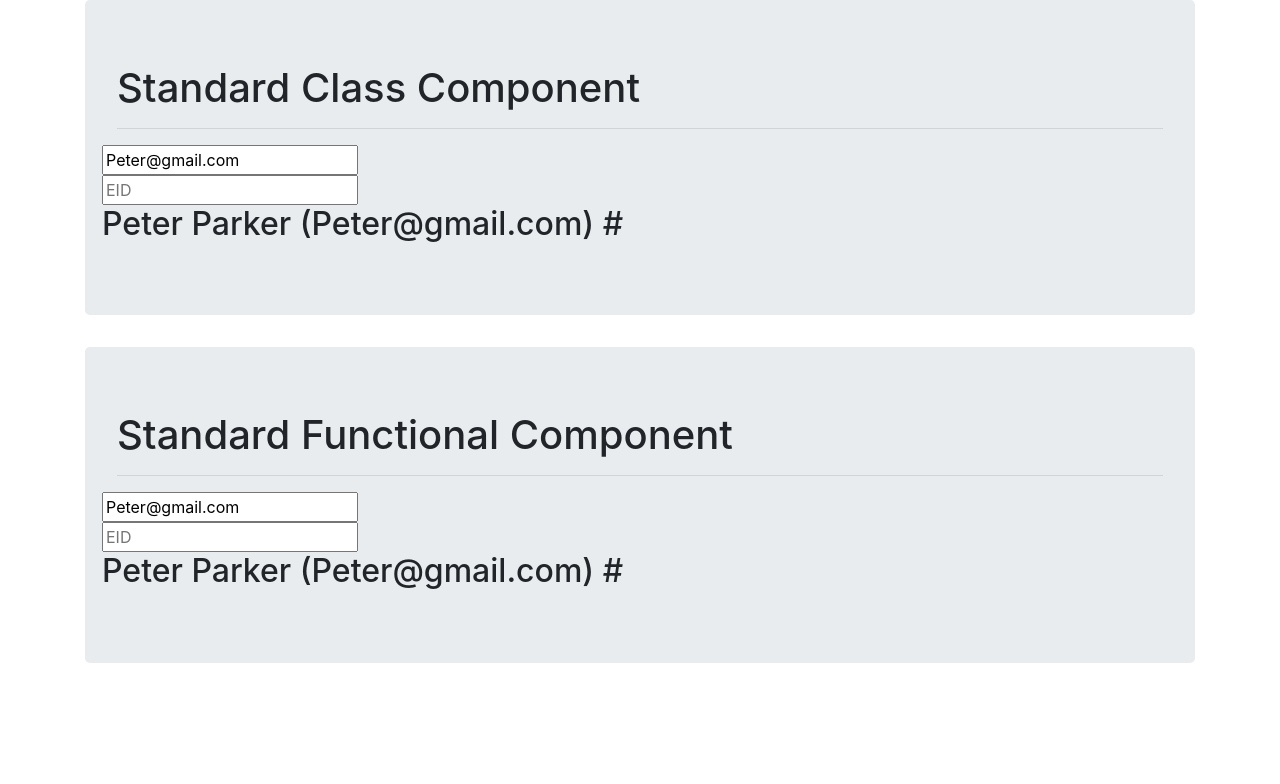
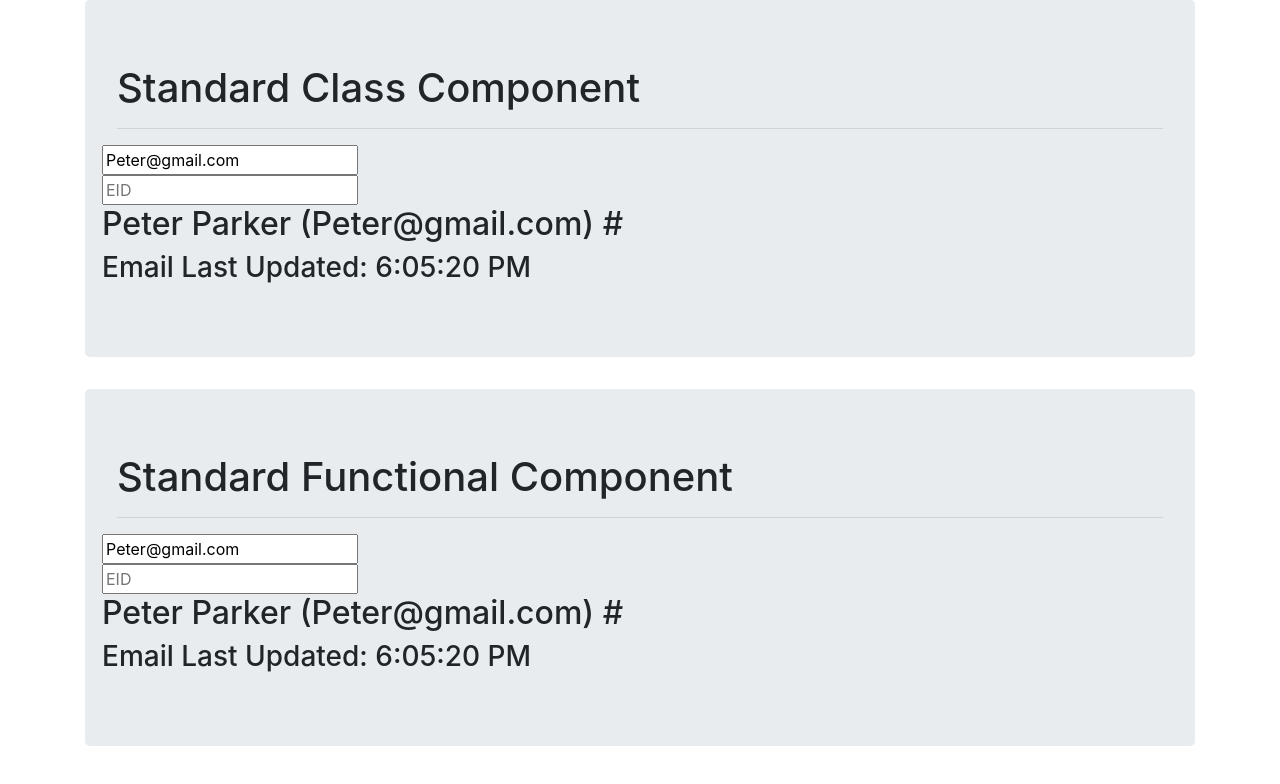
Before and after one commit to srkirkland/ReactJSHooks, a React (Create React App) app: page / in a window 1280 px wide. Shown: the top 784 px of the page. Built offline with nearby package versions, Linux system fonts and the light colour scheme.

Commit message:
keep track of email last updated time

```diff
--- a/src/New.js
+++ b/src/New.js
@@ -1,8 +1,13 @@
-import React, { useState } from 'react';
+import React, { useState, useEffect } from 'react';
 
 export default function(props) {
   const email = useInput(props.first + '@gmail.com');
   const eid = useEid();
+  const [emailLastUpdated, setEmailLastUpdated] = useState(new Date());
+
+  useEffect(() => {
+    setEmailLastUpdated(new Date());
+  }, [email.value]);
 
   return (
     <div>
@@ -22,6 +27,11 @@ export default function(props) {
         <h2>
           {props.first} {props.last} ({email.value}) #{eid.value}
         </h2>
+      </div>
+      <div className="row">
+        <div>
+          <h3>Email Last Updated: {emailLastUpdated.toLocaleTimeString()}</h3>
+        </div>
       </div>
     </div>
   );
@@ -56,6 +66,6 @@ function useInput(initialValue) {
 
   return {
     value,
-    onChange: (e) => setValue(e.target.value)
+    onChange: e => setValue(e.target.value)
   };
 }
--- a/src/Old.js
+++ b/src/Old.js
@@ -8,9 +8,21 @@ export default class Old extends Component {
     this.state = {
       email: props.first + '@gmail.com',
       eid: '',
-      eidValid: true
+      eidValid: true,
+      lastUpdatedEmail: new Date()
     };
   }
+
+  componentWillUpdate(props, state) {
+    // check if email has updated
+    if (state.email !== this.state.email) {
+      this.setState({ lastUpdatedEmail: new Date() });
+    }
+  }
+
+  handleResize = () => {
+    this.setState({ width: window.innerWidth });
+  };
 
   handleEmailChange = e => {
     this.setState({ email: e.target.value });
@@ -41,11 +53,9 @@ export default class Old extends Component {
               onChange={this.handleEIDChange}
             />
             <br />
-            { !this.state.eidValid &&
-                <p class="form-text alert-danger">
-                Hey stop pressing 9!
-                </p>
-            }
+            {!this.state.eidValid && (
+              <p class="form-text alert-danger">Hey stop pressing 9!</p>
+            )}
           </div>
         </div>
         <div className="row">
@@ -54,6 +64,14 @@ export default class Old extends Component {
             {this.state.eid}
           </h2>
         </div>
+        <div className="row">
+          <div>
+            <h3>
+              Email Last Updated:{' '}
+              {this.state.lastUpdatedEmail.toLocaleTimeString()}
+            </h3>
+          </div>
+        </div>
       </div>
     );
   }
```
